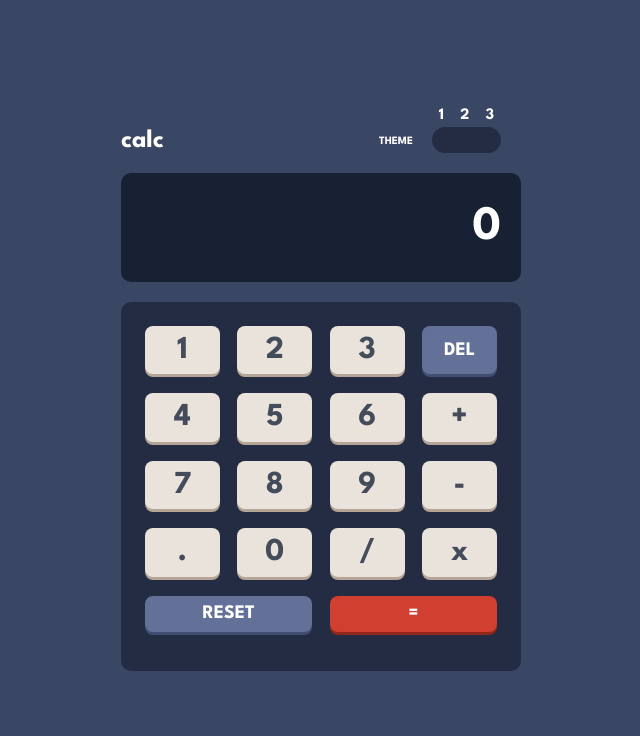
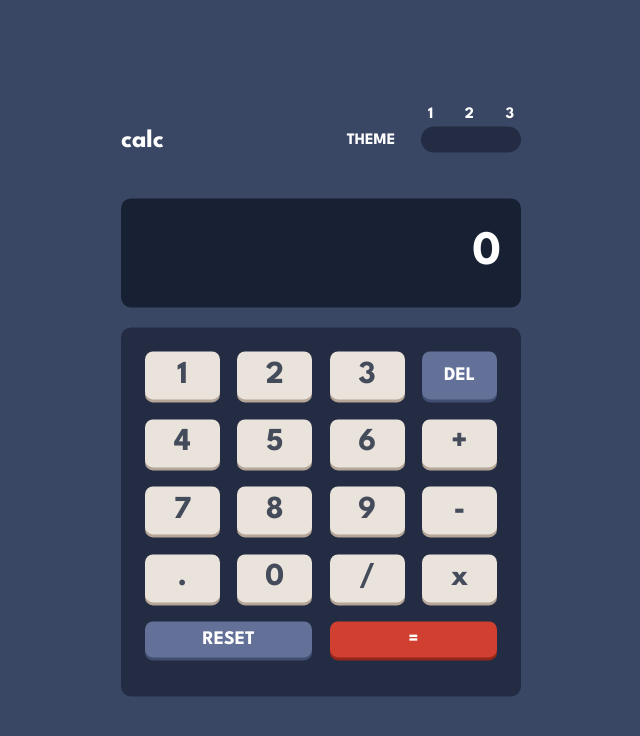
Before and after one commit to rodrfct/calculator-app, a Vue app: page / in a window 1280 px wide. Shown: the top 736 px of the page, without its empty margins (319-959 px from the left). Built offline with nearby package versions, Linux system fonts and the light colour scheme.

Commit message:
Finally resorted to Grid I couldn't place the items properly in other way

```diff
--- a/src/components/HeaderComponent.vue
+++ b/src/components/HeaderComponent.vue
@@ -4,7 +4,7 @@
 
         <span>THEME</span>
 
-        <form>
+        <form id="theme-switch">
             <div class="labels">
                 <label for="theme-1">1</label>
                 <label for="theme-2">2</label>
@@ -21,27 +21,18 @@
 
 <style scoped>
 header {
-    position: relative;
+    display: grid;
+    grid-template-columns: repeat(4, 1fr);
     color: var(--white);
 }
 
 p {
-    display: inline;
     font-size: 1.6em;
 }
 
-/*This is a hack, I am struggling to lay the items properly */
 span {
-    position: absolute;
-    right: 27%;
-    bottom: 30%;
-    font-size: .7em;
-}
-
-form {
-    position: absolute;
-    right: 5%;
-    bottom: 0;
+    grid-column: 3;
+    place-self: center;
 }
 
 
```
